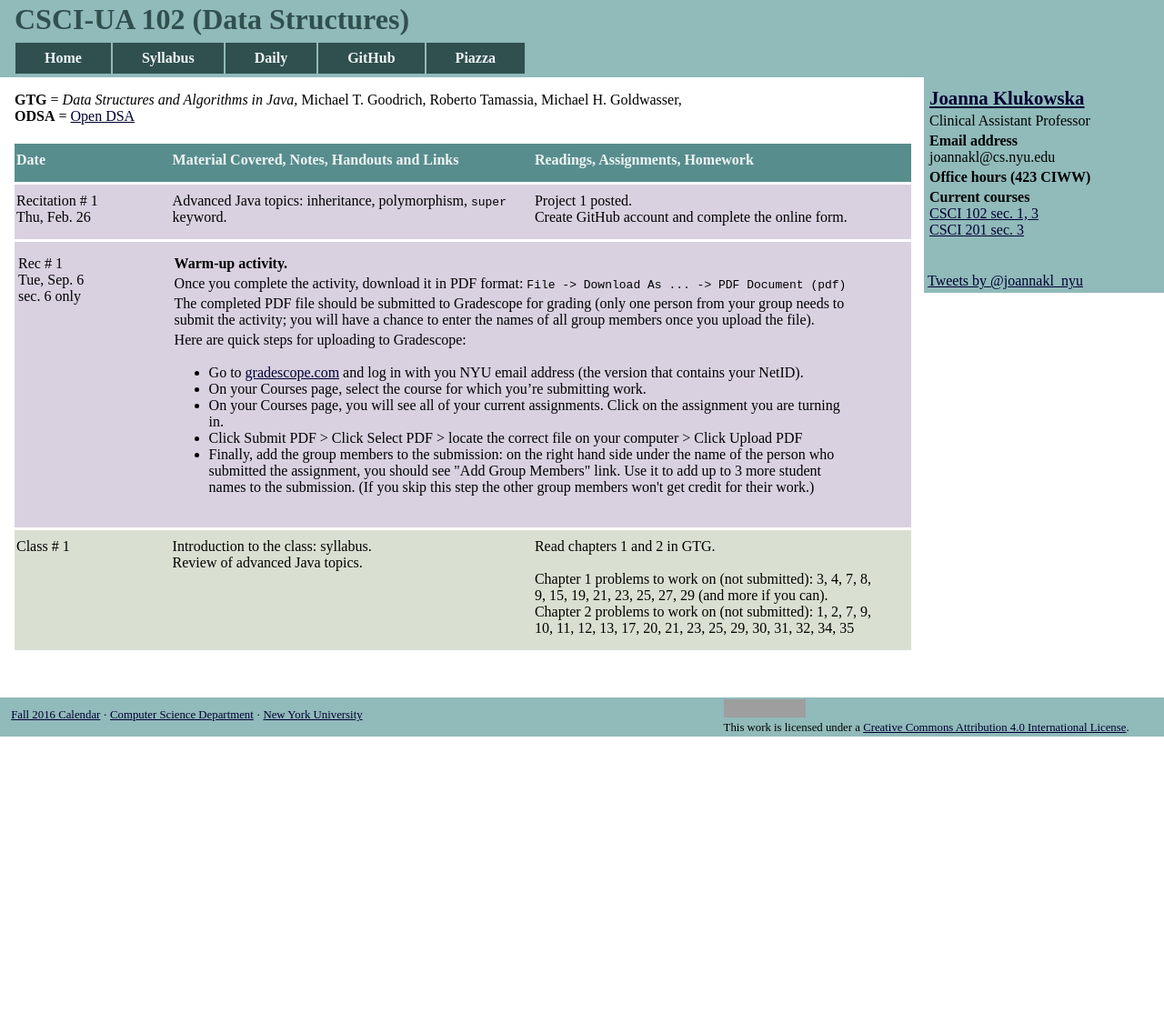
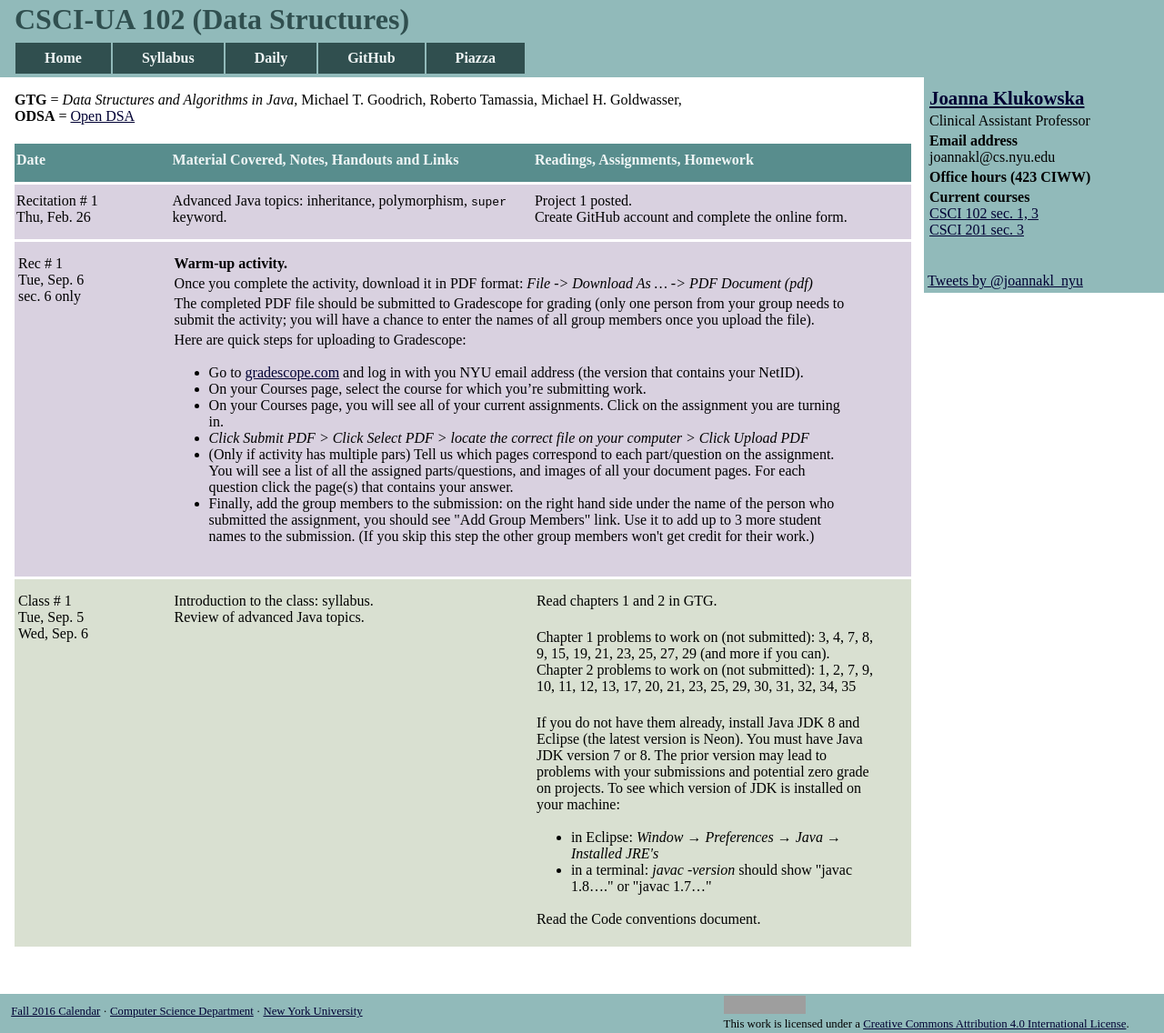
Before and after one commit to joannakl/cs102_f17, a Jekyll site: the page built from daily.html, in a window 1280 px wide. Shown: the whole page at 91% size. Built offline with Jekyll 4.4.1, drawn with Linux system fonts in a browser that asks for light colours; comment, search, counter and statistics services are not loaded; before the commit the page ends 900 px from its top, so only the background shows below that; grey boxes are pictures that could not be loaded.

Commit message:
updating daily for the first few days

```diff
--- a/_includes/daily/01.markdown
+++ b/_includes/daily/01.markdown
@@ -1,32 +1,42 @@
+<div class="lecture1">
+
+<div class="column_date">
+<p markdown="block">
+
+Class # 1 <br>
+Tue, Sep. 5<br>
+Wed, Sep. 6
+
+</p>
+</div>
+
+<div class="column_materials">
+<p markdown="block">
+
+Introduction to the class: syllabus. <br>
+Review of advanced Java topics.
+
+</p>
+</div>
+
+<div class="column_assign">
+<p markdown="block">
+
+Read chapters 1 and 2 in GTG. <br><br>
+
+Chapter 1 problems to work on (not submitted):
+3, 4, 7, 8, 9, 15, 19, 21, 23, 25, 27, 29 (and more if you can). <br>
+Chapter 2 problems to work on (not submitted):
+1, 2, 7, 9, 10, 11, 12, 13, 17, 20, 21, 23, 25, 29, 30, 31, 32, 34, 35 <br><br>
 
 
-<div class="lecture1">
-    <div class="column_date">
+If you do not have them already, install Java JDK 8 and Eclipse (the latest version is Neon). You must have Java JDK version 7 or 8. The prior version may lead to problems with your submissions and potential zero grade on projects. To see which version of JDK is installed on your machine:
+* in Eclipse: _Window → Preferences → Java → Installed JRE's_
+* in a terminal: _javac -version_ should show "javac 1.8...." or "javac 1.7..."
 
-        Class # 1 <br>
-        <!-- Mon, Feb. 23 -->
+Read the Code conventions document.
 
-
-    </div>
-
-    <div class="column_materials">
-
-        Introduction to the class: syllabus. <br>
-        Review of advanced Java topics.
-
-
-    </div>
-
-    <div class="column_assign">
-
-        Read chapters 1 and 2 in GTG. <br><br>
-
-        Chapter 1 problems to work on (not submitted):
-        3, 4, 7, 8, 9, 15, 19, 21, 23, 25, 27, 29 (and more if you can). <br>
-        Chapter 2 problems to work on (not submitted):
-        1, 2, 7, 9, 10, 11, 12, 13, 17, 20, 21, 23, 25, 29, 30, 31, 32, 34, 35
-
-
-    </div>
+</p>
+</div>
 
 </div>
--- a/_includes/daily/02.markdown
+++ b/_includes/daily/02.markdown
@@ -17,7 +17,7 @@ __Warm-up activity.__
 
 
 Once you complete the activity, download it in PDF format:
-`File -> Download As ... -> PDF Document (pdf)`
+_File -> Download As ... -> PDF Document (pdf)_
 
 The completed PDF file should be submitted to Gradescope for grading (only one person from your group needs to submit the activity; you will have a chance to enter the names of all group members once you upload the file).
 
@@ -26,7 +26,8 @@ Here are quick steps for uploading to Gradescope:
 * Go to [gradescope.com](http://gradescope.com) and log in with you NYU email address (the version that contains your NetID).
 * On your Courses page, select the course for which you’re submitting work.
 * On your Courses page, you will see all of your current assignments. Click on the assignment you are turning in.
-* Click Submit PDF > Click Select PDF > locate the correct file on your computer > Click Upload PDF
+* _Click Submit PDF > Click Select PDF > locate the correct file on your computer > Click Upload PDF_
+* (Only if activity has multiple pars) Tell us which pages correspond to each part/question on the assignment. You will see a list of all the assigned parts/questions, and images of all your document pages. For each question click the page(s) that contains your answer.
 * Finally, add the group members to the submission: on the right hand side under the name of the person who submitted the assignment, you should see "Add Group Members" link. Use it to add up to 3 more student names to the submission. (If you skip this step the other group members won't get credit for their work.)
 
 
```
